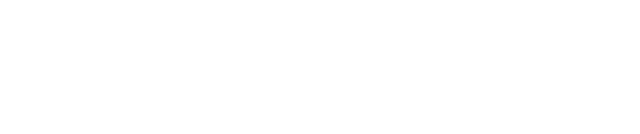
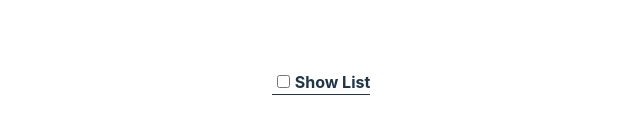
Before and after one commit to Kentypa/internship-react, a React (Vite) app: page /task7 in a window 1280 px wide. Before the commit this address had no page. Shown: the part 338-472 px from the top of the page, without its empty margins (319-959 px from the left). Built offline with nearby package versions, Linux system fonts and the light colour scheme.

Commit message:
Maked task 7

```diff
--- a/package.json
+++ b/package.json
@@ -12,17 +12,20 @@
   "dependencies": {
     "@reduxjs/toolkit": "^2.5.0",
     "@tailwindcss/vite": "^4.0.1",
+    "prettier": "^3.4.2",
     "react": "^18.3.1",
     "react-dom": "^18.3.1",
     "react-query": "^3.39.3",
     "react-redux": "^9.2.0",
     "react-router": "^7.1.1",
+    "react-window": "^1.8.11",
     "tailwindcss": "^4.0.1"
   },
   "devDependencies": {
     "@eslint/js": "^9.15.0",
     "@types/react": "^18.3.12",
     "@types/react-dom": "^18.3.1",
+    "@types/react-window": "^1.8.8",
     "@vitejs/plugin-react": "^4.3.4",
     "eslint": "^9.15.0",
     "eslint-plugin-react-hooks": "^5.0.0",
--- a/src/components/Input/index.tsx
+++ b/src/components/Input/index.tsx
@@ -1,15 +1,16 @@
 import React from "react";
 
-type InputTypes = "email" | "password" | "password_confirmation";
+type InputTypes = "email" | "password" | "password_confirmation" | "checkbox";
 
 type InputProps = {
   type: InputTypes;
   id: string;
   placeholder: string;
-  value: string;
+  value?: string | number | readonly string[] | undefined;
   onChange: (event: React.ChangeEvent<HTMLInputElement>) => void;
   autoComplete: "off" | "on";
   name: string;
+  checked?: boolean;
 };
 
 export const Input: React.FC<InputProps> = ({
@@ -20,6 +21,7 @@
   value,
   onChange,
   name,
+  checked,
 }) => {
   return (
     <input
@@ -31,6 +33,7 @@
       autoComplete={autoComplete}
       name={name}
       required
+      checked={checked}
     />
   );
 };
--- a/src/components/Menu/index.tsx
+++ b/src/components/Menu/index.tsx
@@ -20,6 +20,9 @@
         <NavLink to="/task6" className="nav-item">
           Task 6 Pages
         </NavLink>
+        <NavLink to="/task7" className="nav-item">
+          Task 7 Pages
+        </NavLink>
       </nav>
       <div className="content"></div>
     </div>
--- a/src/screens/MenuRoutes.tsx
+++ b/src/screens/MenuRoutes.tsx
@@ -4,6 +4,7 @@
 import { Task5 } from "../task5/components/Task5";
 import React from "react";
 import { Task6 } from "../task6/components/Task6";
+import {Task7} from "../task7/components/Task7";
 
 export const MenuRoutes: React.FC = () => {
   return (
@@ -13,6 +14,7 @@
       <Route path="/task4/*" element={<Task4Queries />} />
       <Route path="/task5" element={<Task5 />} />
       <Route path="/task6" element={<Task6 />} />
+      <Route path="/task7" element={<Task7 />} />
     </Routes>
   );
 };
--- a/src/task6/components/GridOfDogs/index.tsx
+++ b/src/task6/components/GridOfDogs/index.tsx
@@ -32,8 +32,8 @@
     <div
       className={`grid grid-cols-1 sm:grid-cols-2 md:grid-cols-3 xl:grid-cols-4 gap-4 p-4 ${styles[`bg_${theme}`]}`}
     >
-      {data?.map((imgUrl: string, index: number) => (
-        <img key={index} src={imgUrl} alt="Dog" className="w-full h-32" />
+      {data?.map((imgUrl: string) => (
+        <img key={imgUrl} src={imgUrl} alt="Dog" className="w-full h-32" />
       ))}
     </div>
   );
--- /dev/null
+++ b/src/task7/components/Item/index.tsx
@@ -0,0 +1,10 @@
+import React from "react";
+
+type ItemProps = {
+  index: number;
+  style: React.CSSProperties;
+};
+
+export const Item: React.FC<ItemProps> = ({ index, style }) => {
+  return <div style={style}>Item: {index}</div>;
+};
--- /dev/null
+++ b/src/task7/components/ItemsList/index.tsx
@@ -0,0 +1,13 @@
+import { FixedSizeList as List } from "react-window";
+import React from "react";
+import { Item } from "../Item";
+
+const ItemsList: React.FC = () => {
+  return (
+    <List height={150} itemCount={1000} itemSize={35} width={300}>
+      {Item}
+    </List>
+  );
+};
+
+export default ItemsList;
--- /dev/null
+++ b/src/task7/components/Loading/index.tsx
@@ -0,0 +1,9 @@
+import React from "react";
+
+export const Loading: React.FC = () => {
+  return (
+    <p>
+      <li>Loading...</li>
+    </p>
+  );
+};
--- /dev/null
+++ b/src/task7/components/Task7/index.tsx
@@ -0,0 +1,37 @@
+import React, { Suspense, useState } from "react";
+import { Label } from "../../../components/Label";
+import { Input } from "../../../components/Input";
+import { Loading } from "../Loading";
+
+const ItemList = React.lazy(() => import("../ItemsList/index.tsx"));
+
+export const Task7: React.FC = () => {
+  const [checked, setChecked] = useState(false);
+
+  function handleChecked() {
+    setChecked(!checked);
+  }
+
+  return (
+    <div>
+      <Label htmlFor={"checkbox"}>
+        <Input
+          type={"checkbox"}
+          autoComplete={"off"}
+          name={"checkbox"}
+          id={"checkbox"}
+          onChange={handleChecked}
+          placeholder={"checkbox"}
+          checked={checked}
+        />
+        Show List
+      </Label>
+      <hr />
+      {checked && (
+        <Suspense fallback={<Loading />}>
+          <ItemList />
+        </Suspense>
+      )}
+    </div>
+  );
+};
```
Also changed, not shown: 1 other file (tests, documents, lock files or other folders).
